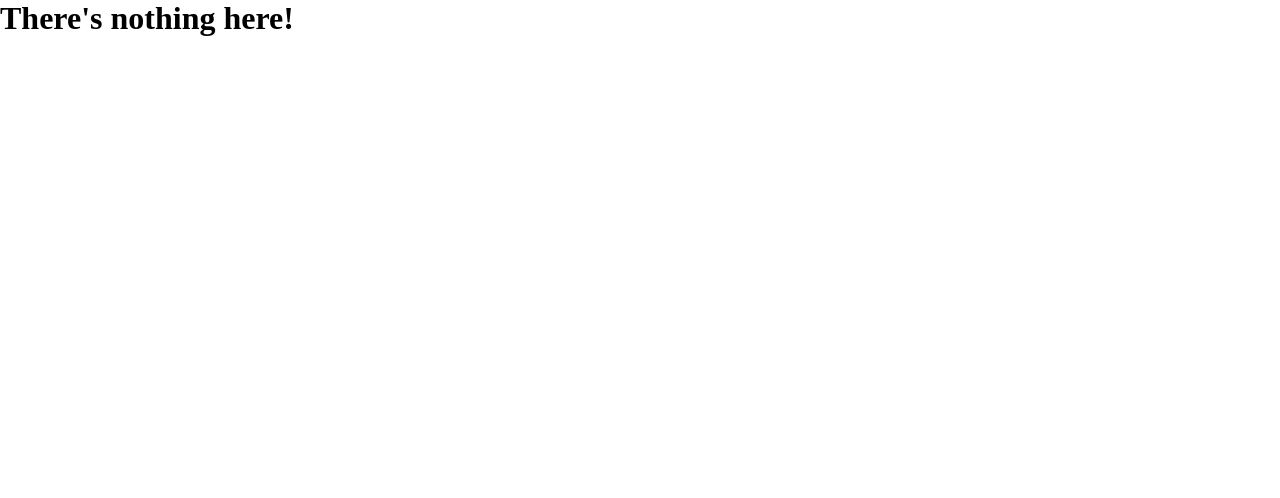
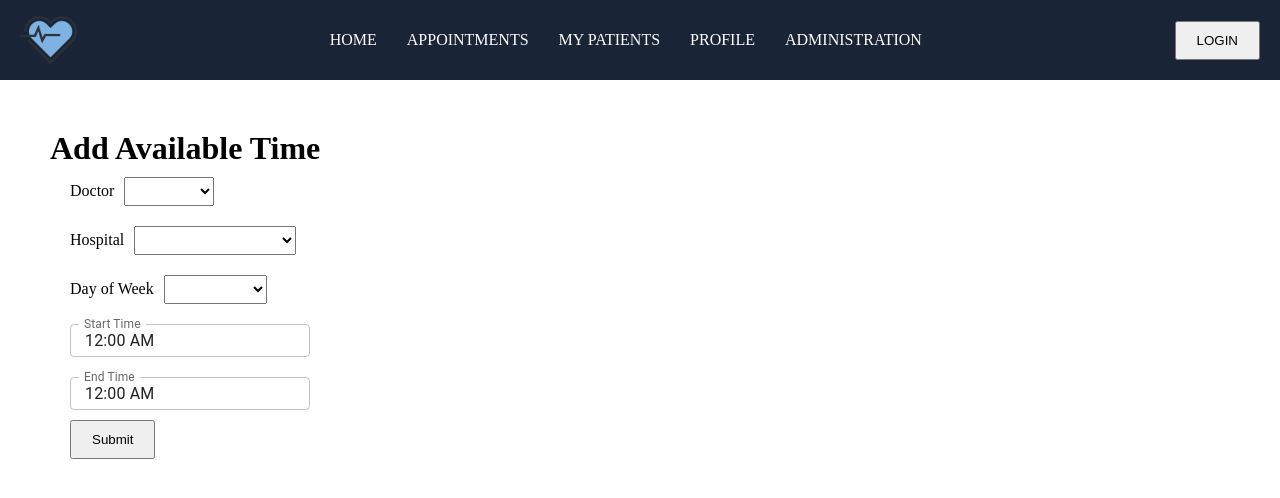
Before and after one commit to prrathnayake/myHealthFrontend, a React (Create React App) app: page /addAvailableTime in a window 1280 px wide. Shown: the top 498 px of the page. Built offline with nearby package versions, Linux system fonts and the light colour scheme.

Commit message:
add functionalities to add data

```diff
--- a/src/App.js
+++ b/src/App.js
@@ -6,6 +6,7 @@ import AddStaffScreen from "./screens/add_staff_screen/add_staff_screen";
 import AddRoleScreen from "./screens/add_role_screen/add_role_screen";
 import AddAreaScreen from "./screens/add_area_screen/add_area_screen";
 import AddHospitalScreen from "./screens/add_hospital_screen/add_hospital_screen";
+import AddAvailableTimeScreen from "./screens/add_available_time_screen/add_available_time_screen";
 
 function App() {
   return (
@@ -17,6 +18,7 @@ function App() {
         <Route path="/addRole" element={<AddRoleScreen />}/>
         <Route path="/addArea" element={<AddAreaScreen />}/>
         <Route path="/addHospital" element={<AddHospitalScreen />}/>
+        <Route path="/addAvailableTime" element={<AddAvailableTimeScreen />}/>
         <Route
           path="*"
           element={
--- a/src/screens/add_area_screen/add_area_screen.js
+++ b/src/screens/add_area_screen/add_area_screen.js
@@ -1,10 +1,24 @@
 import React, { useState } from "react";
 import NavBar from "../../components/navBar/navBar";
+import axios from "axios";
 
 export default function AddAreaScreen() {
   const [area, setArea] = useState("");
 
-  const submit = () => {};
+  const submit = async () => {
+    window.location.reload(false);
+    await axios({
+      method: 'POST',
+      url: 'http://localhost:3001/area',
+      data: {
+        area: area.toLowerCase()
+      }
+    }).catch(function (error) {
+      console.log(error);
+    });
+    setArea("");
+  };
+
   return (
     <>
       <NavBar />
@@ -26,7 +40,7 @@ export default function AddAreaScreen() {
 
           <button
             className="add-staff-screen-form-button"
-            type="submit"
+            type="button"
             onClick={submit}
           >
             Add
--- /dev/null
+++ b/src/screens/add_available_time_screen/add_available_time_screen.js
@@ -0,0 +1,131 @@
+import React, { useState } from "react";
+import "./add_available_time_screen.css";
+import NavBar from "../../components/navBar/navBar";
+import dayjs from "dayjs";
+import TextField from "@mui/material/TextField";
+import { LocalizationProvider } from "@mui/x-date-pickers/LocalizationProvider";
+import { AdapterDayjs } from "@mui/x-date-pickers/AdapterDayjs";
+import { TimePicker } from "@mui/x-date-pickers/TimePicker";
+
+export default function AddAvailableTimeScreen() {
+  const [startTime, setStartTime] = useState(dayjs("2018-01-01T00:00:00.000Z"));
+  const [endTime, setEndTime] = useState(dayjs("2018-01-01T00:00:00.000Z"));
+  const [doctor, setDoctor] = useState("");
+  const [hospital, setHospital] = useState("");
+  const [day, setDay] = useState("");
+
+  const doctorList = ["Dr.Pasan", "Dr.Perera"];
+  const hospitalList = [
+    "Sr i Jayawardanapura",
+    "Radiologist",
+    "Family physicians",
+  ];
+  const dayOfWeek = [
+    "Sunday",
+    "Monday",
+    "Tuesday",
+    "Wednesday",
+    "Thursday",
+    "Friday",
+    "Saturday",
+  ];
+
+  const handleStartTime = (newValue) => {
+    setStartTime(newValue);
+  };
+
+  const handleEndTime = (newValue) => {
+    setEndTime(newValue);
+  };
+
+  const register = () => {};
+  return (
+    <>
+      <NavBar />
+      <div className="add-staff-screen">
+        <h1 className="add-staff-screen-title">Add Available Time</h1>
+        <form className="add-staff-screen-form">
+          <div className="add-staff-screen-input-div">
+            <label className="label" name="role">
+              Doctor
+            </label>
+            <select
+              id="doctor"
+              name="doctor"
+              className="add-staff-screen-dropdown"
+              value={doctor}
+              onChange={(e) => setDoctor(e.target.value)}
+            >
+              <option value="" />
+              {doctorList.map((doctor) => (
+                <option value={doctor}>{doctor}</option>
+              ))}
+            </select>
+          </div>
+          <div className="add-staff-screen-input-div">
+            <label className="label" name="email">
+              Hospital
+            </label>
+            <select
+              id="hospital"
+              name="hospital"
+              className="add-staff-screen-dropdown"
+              value={hospital}
+              onChange={(e) => setHospital(e.target.value)}
+            >
+              <option value="" />
+              {hospitalList.map((hospital) => (
+                <option value={hospital}>{hospital}</option>
+              ))}
+            </select>
+          </div>
+          <div className="add-staff-screen-input-div">
+            <label className="label" name="email">
+              Day of Week
+            </label>
+            <select
+              id="day"
+              name="day"
+              className="add-staff-screen-dropdown"
+              value={day}
+              onChange={(e) => setDay(e.target.value)}
+            >
+              <option value="" />
+              {dayOfWeek.map((day) => (
+                <option value={day}>{day}</option>
+              ))}
+            </select>
+          </div>
+          <div className="add-staff-screen-input-div">
+            <LocalizationProvider dateAdapter={AdapterDayjs}>
+              <TimePicker
+                label="Start Time"
+                value={startTime}
+                onChange={handleStartTime}
+                renderInput={(params) => <TextField {...params} />}
+              />
+            </LocalizationProvider>
+          </div>
+          <div className="add-staff-screen-input-div">
+            <LocalizationProvider dateAdapter={AdapterDayjs}>
+              <TimePicker
+                label="End Time"
+                value={endTime}
+                onChange={handleEndTime}
+                renderInput={(params) => <TextField {...params} />}
+              />
+            </LocalizationProvider>
+          </div>
+
+          <button
+            className="add-staff-screen-form-button"
+            type="submit"
+            onClick={register}
+          >
+            Submit
+          </button>
+        </form>
+      </div>
+    </>
+  );
+}
--- a/src/screens/add_hospital_screen/add_hospital_screen.js
+++ b/src/screens/add_hospital_screen/add_hospital_screen.js
@@ -1,13 +1,32 @@
 import React, { useState } from "react";
 import "./add_hospital_screen.css";
 import NavBar from "../../components/navBar/navBar";
+import axios from "axios";
+
 
 export default function AddHospitalScreen() {
   const [name, setName] = useState("");
   const [address, setAddress] = useState("");
   const [mobile, setMoble] = useState("");
 
-  const register = () => {};
+  const register = async () => {
+    await axios({
+      method: "POST",
+      url: "http://localhost:3001/hospitals/addHospital",
+      data: {
+        name: name,
+        address: address,
+        mobile: mobile
+      },
+    }).catch(function (error) {
+      console.log(error);
+    });
+
+    setName("");
+    setAddress("");
+    setMoble("");
+
+  };
   return (
     <>
       <NavBar />
--- a/src/screens/add_role_screen/add_role_screen.js
+++ b/src/screens/add_role_screen/add_role_screen.js
@@ -1,16 +1,30 @@
 import React, { useState } from "react";
 import NavBar from "../../components/navBar/navBar";
+import axios from "axios";
 
 export default function AddRoleScreen() {
   const [role, setRole] = useState("");
 
-  const submit = () => {};
+  const submit = async () => {
+    window.location.reload(false);
+    await axios({
+      method: 'POST',
+      url: 'http://localhost:3001/role',
+      data: {
+        role: role.toLowerCase()
+      }
+    }).catch(function (error) {
+      console.log(error);
+    });
+    setRole("");
+  };
+
   return (
     <>
       <NavBar />
       <div className="add-staff-screen">
         <h1 className="add-staff-screen-title">New Role</h1>
-        <form className="add-staff-screen-form">
+        <div className="add-staff-screen-form" >
           <div className="add-staff-screen-input-div">
             <label className="label" name="role">
               New Role
@@ -26,12 +40,12 @@ export default function AddRoleScreen() {
 
           <button
             className="add-staff-screen-form-button"
-            type="submit"
+            type="button"
             onClick={submit}
           >
             Add
           </button>
-        </form>
+        </div>
       </div>
     </>
   );
--- a/src/screens/add_staff_screen/add_staff_screen.js
+++ b/src/screens/add_staff_screen/add_staff_screen.js
@@ -1,6 +1,7 @@
-import React, { useState } from "react";
+import React, { useEffect, useState } from "react";
 import "./add_staff_screen.css";
 import NavBar from "../../components/navBar/navBar";
+import axios from "axios";
 
 export default function AddStaffScreen() {
   const [firstName, setFirstName] = useState("");
@@ -10,10 +11,62 @@ export default function AddStaffScreen() {
   const [role, setRole] = useState("");
   const [area, setArea] = useState("");
 
-  const roleList = ["Doctor", "Admin"];
-  const areaList = ["Neurologist", "Radiologist", "Family physicians"];
+  const [roleList, setRoleList] = useState([]);
+  const [areaList, setAreaList] = useState([]);
 
-  const register = () => {};
+  const getRoleList = async () => {
+    await axios({
+      method: "GET",
+      url: "http://localhost:3001/role",
+    })
+      .then((res) => {
+        setRoleList(res.data);
+      })
+      .catch(function (error) {
+        console.log(error);
+      });
+  };
+
+  const getAreaList = async () => {
+    await axios({
+      method: "GET",
+      url: "http://localhost:3001/area",
+    })
+      .then((res) => {
+        setAreaList(res.data);
+      })
+      .catch(function (error) {
+        console.log(error);
+      });
+  };
+
+  useEffect(() => {
+    getRoleList();
+    getAreaList();
+  }, []);
+
+  const register = async () => {
+    await axios({
+      method: "POST",
+      url: "http://localhost:3001/staffs/addStaff",
+      data: {
+        firstName: firstName,
+        lastName: lastName,
+        area: area,
+        role: role,
+        mobile: mobile,
+        email: email,
+      },
+    }).catch(function (error) {
+      console.log(error);
+    });
+
+    setFirstName("");
+    setLastName("");
+    setEmail("");
+    setMoble("");
+
+  };
   return (
     <>
       <NavBar />
@@ -57,7 +110,7 @@ export default function AddStaffScreen() {
             >
               <option value="" />
               {areaList.map((area) => (
-                <option value={area}>{area}</option>
+                <option value={area["areaID"]}>{area["discription"]}</option>
               ))}
             </select>
           </div>
@@ -98,13 +151,13 @@ export default function AddStaffScreen() {
             >
               <option value="" />
               {roleList.map((role) => (
-                <option value={role}>{role}</option>
+                <option value={role["roleID"]}>{role["discription"]}</option>
               ))}
             </select>
           </div>
           <button
             className="add-staff-screen-form-button"
-            type="submit"
+            type="button"
             onClick={register}
           >
             LogIn
```
Also changed, not shown: package.json (+7 -0 lines), src/screens/add_available_time_screen/add_available_time_screen.css (added), 1 other file (tests, documents, lock files or other folders).
